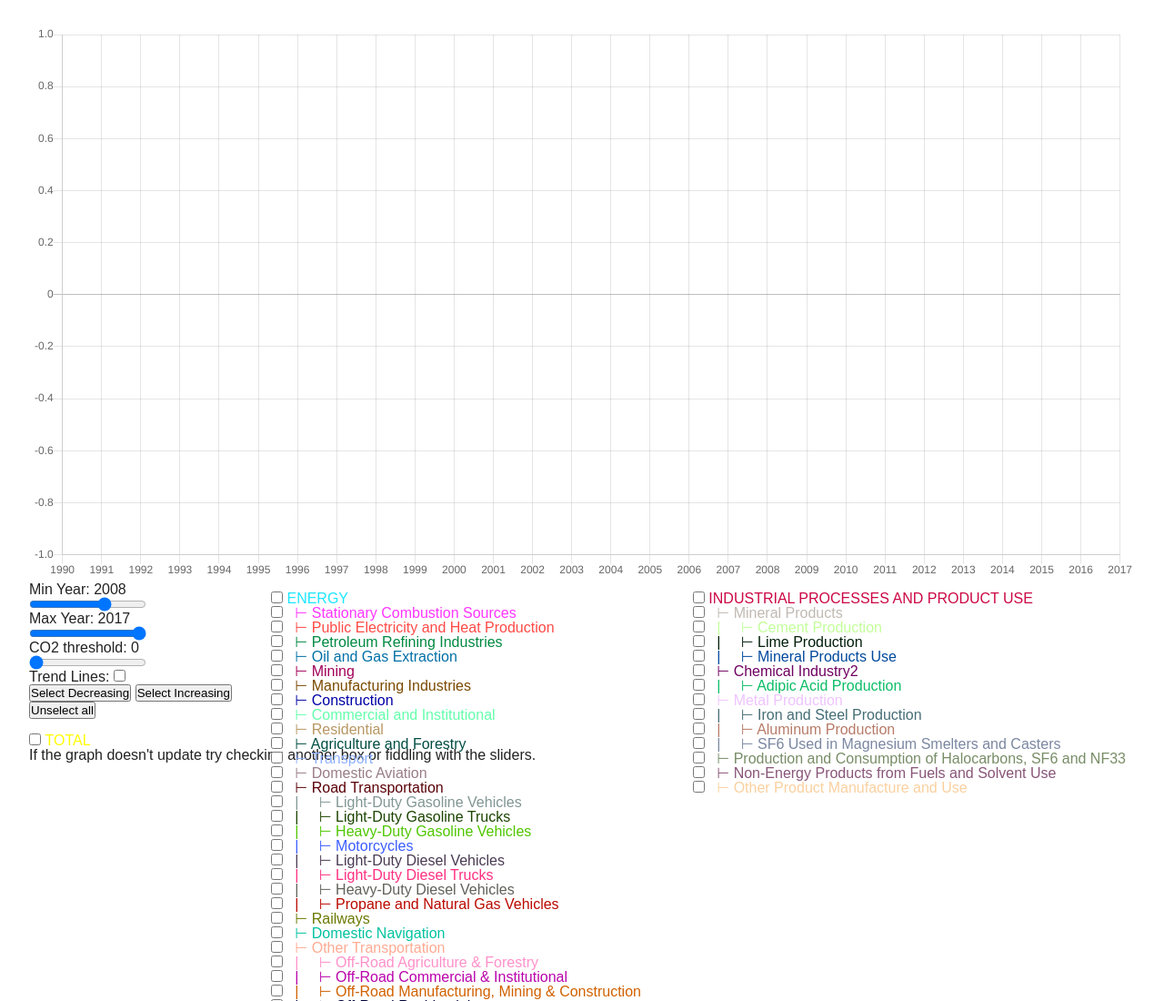
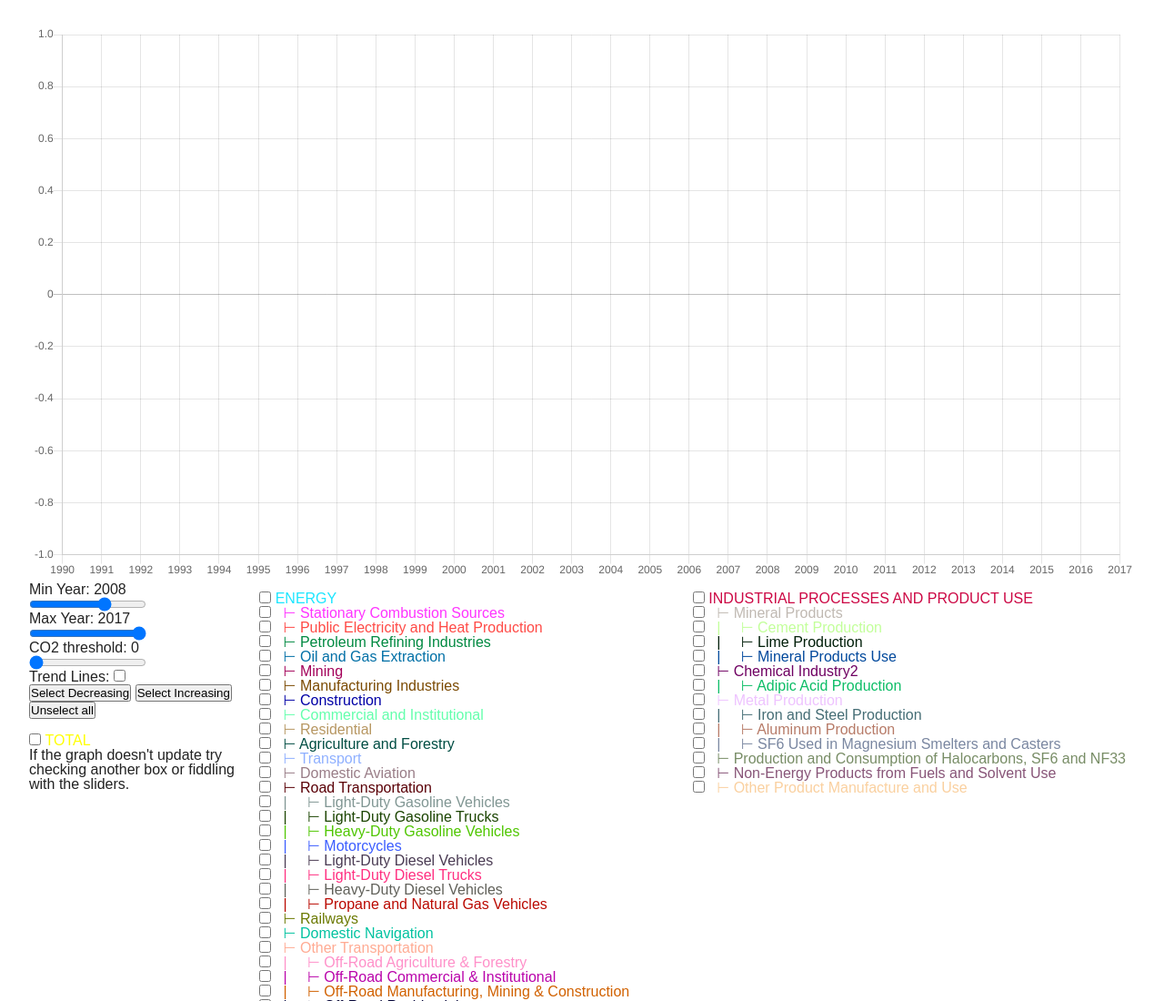
Before and after one commit to adragons/adragons.github.io, a plain HTML site: page bc-co2-tax.html in a window 1280 px wide. Shown: the top 1100 px of the page at 91% size. Drawn offline with Linux system fonts and the light colour scheme.

Commit message:
wrap message

```diff
--- a/bc-co2-tax.html
+++ b/bc-co2-tax.html
@@ -392,7 +392,7 @@ function main () {
                     <input type="checkbox"> <span></span> TOTAL
                 </label>
 
-                <p>If the graph doesn't update try checking another box or fiddling with the sliders.</p>
+                <p style="white-space: wrap;">If the graph doesn't update try checking another box or fiddling with the sliders.</p>
             </div>
             <style>
                 .box.even {
```
